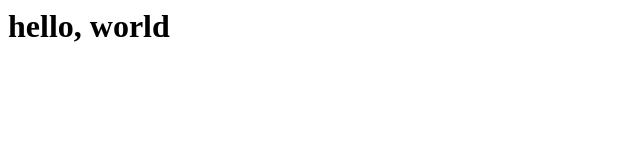
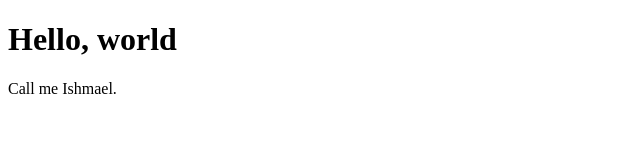
Before and after one commit to Jsimpson69/website, a plain HTML site: page index.html in a window 1280 px wide. Shown: the whole page, without its empty margins (0-640 px from the left). Drawn offline with Linux system fonts and the light colour scheme.

Commit message:
add some html sttructure

```diff
--- a/index.html
+++ b/index.html
@@ -1 +1,12 @@
-<h1>hello, world</h1>
+
+<!DOCTYPE html>
+<html lang="en" dir="ltr">
+  <head>
+    <meta charset="utf-8">
+    <title></title>
+  </head>
+  <body>
+    <H1>Hello, world </H1>
+    <p> Call me Ishmael.</p>
+   </body>
+</html>
```
